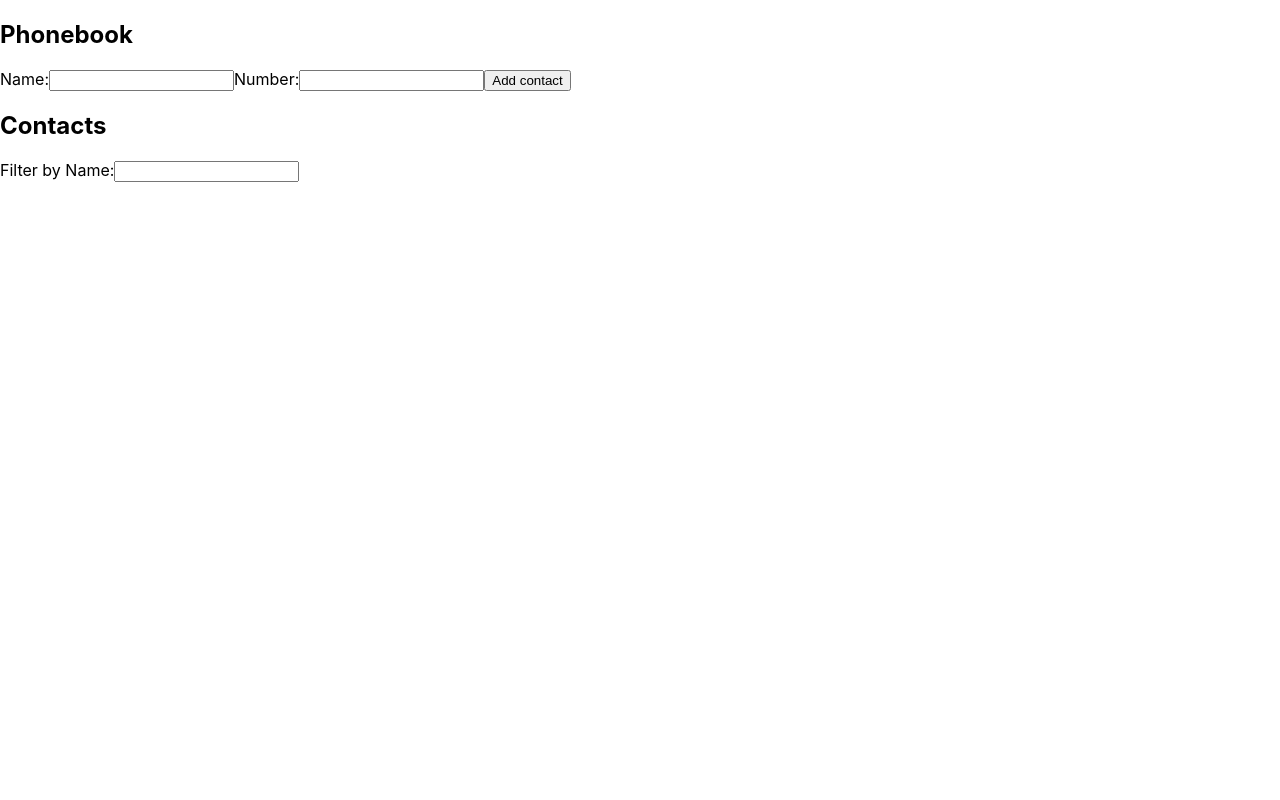
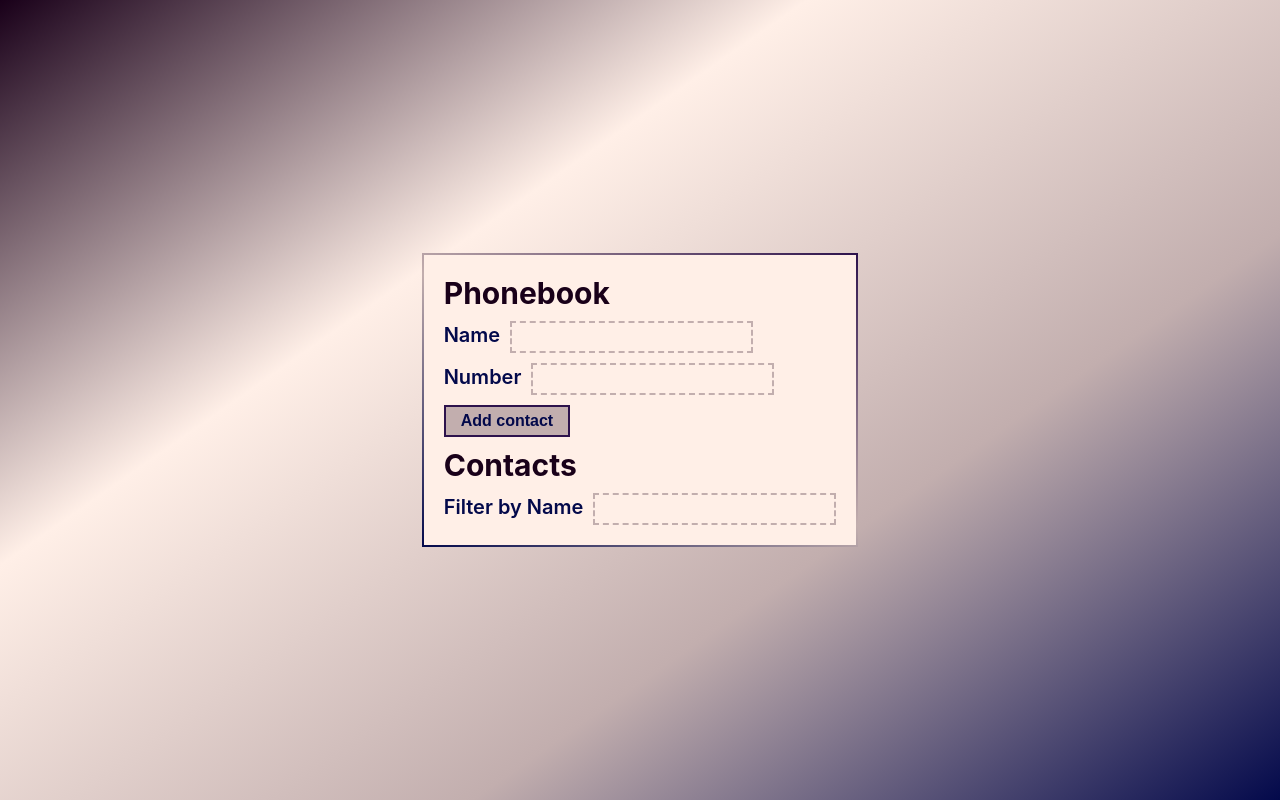
Before and after one commit to sshhsa/goit-react-hw-02-phonebook, a React (Create React App) app: page / in a window 1280 px wide. Built offline with nearby package versions, Linux system fonts and the light colour scheme.

Commit message:
styles for task 2 is completed

```diff
--- a/src/App.jsx
+++ b/src/App.jsx
@@ -52,15 +52,17 @@ class App extends Component {
       contact.name.toLowerCase().includes(filter.toLowerCase())
     );
     return (
-      <div className={css.phoneBook}>
-            <Chapter chapter={'Phonebook'}></Chapter>
-            <Form formSubmit={this.handleOnSubmitForm} />
+        <div className={css.phoneBook}>
+            <div className={css.containerDefault}>
+                <Chapter chapter={'Phonebook'}></Chapter>
+                <Form formSubmit={this.handleOnSubmitForm} />
                 <Chapter chapter={'Contacts'}></Chapter>
                 <Filter text={filter} onChange={this.handleInputChange} />
                 <ContactsList
                     contacts={filteredContacts}
                     onDelete={this.deleteEntries}
-                />
+                    />
+            </div>
       </div>
     );
   }
--- a/src/components/Chapter/Chapter.jsx
+++ b/src/components/Chapter/Chapter.jsx
@@ -1,6 +1,8 @@
+import css from '../Style.module.css';
+
 const Chapter = ({ chapter }) => {
   return (
-      <h2>{chapter}</h2>
+      <h2 className={css.chapter}>{chapter}</h2>
   );
 };
 
--- a/src/components/ContactList/ContactList.jsx
+++ b/src/components/ContactList/ContactList.jsx
@@ -1,10 +1,12 @@
+import css from '../Style.module.css';
+
 const ContactsList = ({ contacts, onDelete }) => {
   return (
-    <ul>
+    <ul className={css.contactsList}>
       {contacts.map(contact => (
-        <li key={contact.id}>
+        <li key={contact.id} className={css.contactsListItem}>
           {contact.name} - {contact.number}
-          <button type="button" data-id={contact.id} onClick={onDelete}>
+          <button type="button" data-id={contact.id} onClick={onDelete} className={css.buttonDeleteContact}>
             Delete
           </button>
         </li>
--- a/src/components/Filter/Filter.jsx
+++ b/src/components/Filter/Filter.jsx
@@ -1,7 +1,9 @@
+import css from '../Style.module.css';
+
 const Filter = ({ text, onChange }) => {
   return (
-    <label>
-      Filter by Name:
+    <label className={css.formLabel}>
+      Filter by Name
       <input
         type="text"
         name="filter"
@@ -10,6 +12,7 @@ const Filter = ({ text, onChange }) => {
         required
         value={text}
         onChange={onChange}
+        className={css.formInput}
       />
     </label>
   );
--- a/src/components/Form/Form.jsx
+++ b/src/components/Form/Form.jsx
@@ -31,8 +31,8 @@ class Form extends Component {
     const { name, number } = this.state;
     return (
       <form className={css.formSubmit} onSubmit={this.handleOnSubmitForm}>
-        <label>
-          Name:
+        <label className={css.formLabel}>
+          Name
           <input
             type="text"
             name="name"
@@ -41,10 +41,11 @@ class Form extends Component {
             required
             value={name}
             onChange={this.handleInputChange}
+            className={css.formInput}
           />
         </label>
-        <label>
-          Number:
+        <label className={css.formLabel}>
+          Number
           <input
             type="tel"
             name="number"
@@ -53,9 +54,10 @@ class Form extends Component {
             required
             value={number}
             onChange={this.handleInputChange}
+            className={css.formInput}
           />
         </label>
-        <button type="submit">Add contact</button>
+        <button type="submit" className={css.buttonSubmitForm}>Add contact</button>
       </form>
     );
   }
--- a/src/components/Style.module.css
+++ b/src/components/Style.module.css
@@ -0,0 +1,100 @@
+@import 'index.css';
+
+:root {
+    --default-border: 2px solid var(--dark-clr-3);
+    --default-margin: 10px;
+}
+
+.phoneBook {
+    margin: var(--default-margin);
+    padding: 2px;
+
+    background-image: linear-gradient(30deg, var(--dark-clr-2), var(--light-clr-2), var(--dark-clr-3));
+}
+
+.containerDefault {
+    padding: 20px;
+
+    background-color: var(--light-clr-1);
+}
+
+.chapter {
+    margin-bottom: var(--default-margin);
+
+    font-size: 30px;
+    font-weight: 700;
+}
+
+/* Form */
+
+.formSubmit {
+    display: flex;
+    flex-direction: column;
+    align-items: flex-start;
+
+    margin-bottom: var(--default-margin);
+}
+
+.formLabel {
+    font-size: 20px;
+    font-weight: 600;
+
+    color: var(--dark-clr-2);
+}
+
+.formInput {
+    margin-left: var(--default-margin);
+    padding: 5px 10px;
+
+    font-size: 16px;
+    font-weight: 600;
+
+    border: 2px dashed var(--light-clr-2);
+    background-color: inherit;
+}
+
+.formSubmit :first-child .formInput {
+    margin-bottom: var(--default-margin);
+}
+
+.buttonSubmitForm {
+    margin-top: var(--default-margin);
+    padding: 5px 15px;
+
+    border: none;
+    outline: none;
+    cursor: pointer;
+    border: var(--default-border);
+
+    font-size: 16px;
+    font-weight: 600;
+
+    color: var(--dark-clr-2);
+    background-color: var(--light-clr-2);
+}
+
+/* Contact list */
+
+.contactsListItem {
+    font-size: 20px;
+    font-weight: 500;
+
+    color: var(--dark-clr-1);
+}
+
+.buttonDeleteContact {
+    margin-left: var(--default-margin);
+    margin-top: var(--default-margin);
+    padding: 5px;
+
+    border: none;
+    outline: none;
+    cursor: pointer;
+    border: var(--default-border);
+
+    font-size: 14px;
+    font-weight: 600;
+
+    color: var(--dark-clr-2);
+    background-color: var(--light-clr-2);
+}
--- a/src/index.css
+++ b/src/index.css
@@ -1,15 +1,38 @@
 :root {
-  --dark-clr: #000;
-  --light-clr: #fff;
+  --light-clr-1: #ffefe7;
+  --light-clr-2: #c2aeae;
+
+  --dark-clr-1: #190019;
+  --dark-clr-2: #03094b;
+  --dark-clr-3: #2d124c;
+}
+
+*,
+::after,
+::before {
+  margin: 0;
+  padding: 0;
+}
+
+ul {
+  list-style-type: none;
 }
 
 body {
-  margin: 0;
+  display: flex;
+  justify-content: center;
+  align-items: center;
+  height: 100vh;
+
   font-family: -apple-system, BlinkMacSystemFont, 'Segoe UI', 'Roboto', 'Oxygen',
     'Ubuntu', 'Cantarell', 'Fira Sans', 'Droid Sans', 'Helvetica Neue',
     sans-serif;
   -webkit-font-smoothing: antialiased;
   -moz-osx-font-smoothing: grayscale;
+
+  color: var(--dark-clr-1);
+  /* background-color: var(--light-clr-1); */
+  background-image: linear-gradient(145deg, var(--dark-clr-1), var(--light-clr-1), var(--light-clr-2), var(--dark-clr-2));
 }
 
 code {
```
